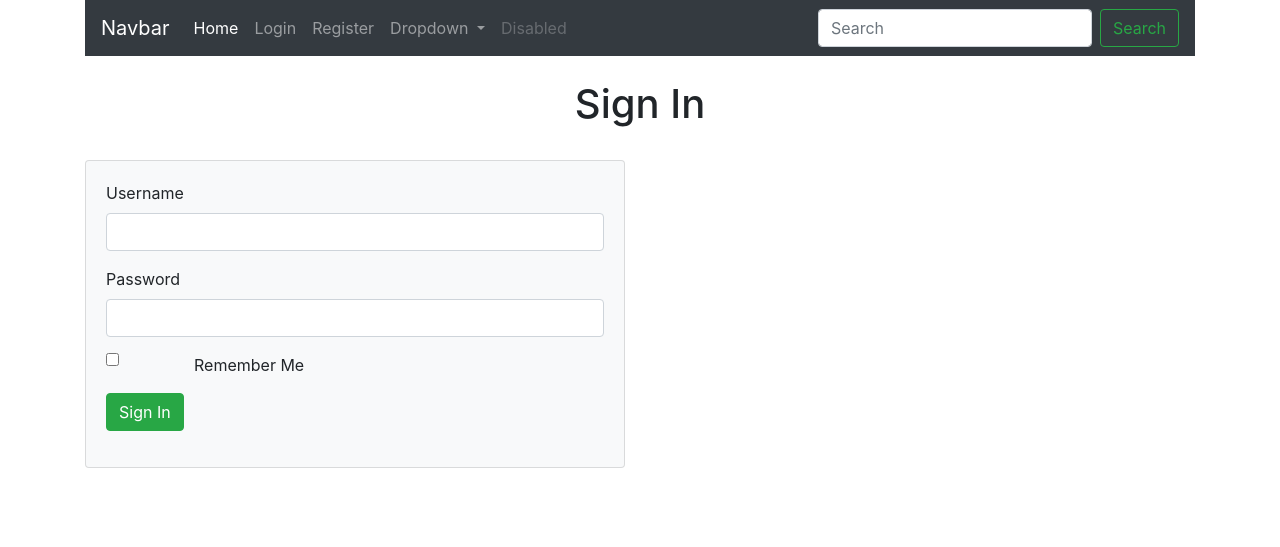
After one commit to jpirih/Tasker, a Flask app: template tasker/templates/auth/login.html in a window 1280 px wide. The commit adds this page. Shown: the top 547 px of the page. Run offline with Flask 2, Linux system fonts and the light colour scheme; the template is opened without the code that fills it: values that come from a table or form of the project are taken from there, others are empty; parts of the project's set-up code (start-up, migrations or seed data) failed here and were passed over; some libraries are stand-ins or nearby versions.

Commit message:
User Login and registration features.

```diff
--- a/config/base_cofig.py
+++ b/config/base_cofig.py
@@ -6,5 +6,5 @@ class BaseConfig:
     """Basic app configuration"""
     DEBUG = False
     SECRET_KEY = os.environ.get('SECRET_KEY') or 'top_secret'
-    SQLALCHEMY_DATABASE_URI = os.environ.get('DATABASE_URL')
+    SQLALCHEMY_DATABASE_URI = 'postgresql://kekec:student15@localhost/tasker'
     SQLALCHEMY_TRACK_MODIFICATIONS = False
--- a/requirements.txt
+++ b/requirements.txt
@@ -10,6 +10,7 @@ Flask-Login==0.4.1
 Flask-Migrate==2.5.2
 flask-shell-ipython==0.4.1
 Flask-SQLAlchemy==2.4.1
+Flask-WTF==0.14.2
 gunicorn==20.0.4
 ipython==7.9.0
 ipython-genutils==0.2.0
@@ -33,3 +34,4 @@ traitlets==4.3.3
 wcwidth==0.1.7
 Werkzeug==0.16.0
 wincertstore==0.2
+WTForms==2.2.1
--- a/tasker/data_seeder/user_seeder.py
+++ b/tasker/data_seeder/user_seeder.py
@@ -19,7 +19,6 @@ class UsersSeeder:
             'email': 'meta@example.com',
             'password': 'meta123'
         },
-
         {
             'username': 'neja',
             'email': 'neja@example.com',
--- a/tasker/static/css/styles.css
+++ b/tasker/static/css/styles.css
@@ -1,7 +1,12 @@
 body {
-    padding-bottom: 89px;
+    padding-bottom: 80px;
 }
 
 .bold {
     font-weight: bold;
 }
+
+.ff-error{
+    font-weight: bold;
+    color: red;
+}
--- /dev/null
+++ b/tasker/templates/auth/login.html
@@ -0,0 +1,59 @@
+{% extends 'base.html' %}
+
+{% block content %}
+    <!-- page heading -->
+    <div class="row justify-content-md-center">
+        <div class="col-sm-6 text-center">
+            <h1>Sign In</h1>
+        </div>
+    </div> <br>
+
+    <!-- page content - login form -->
+    <div class="row">
+        <div class="col-sm-6">
+            <div class="card card-body card-light bg-light">
+                <form action="" method="post" novalidate>
+                    {{ form.hidden_tag() }}
+
+                    <!-- username -->
+                    <div class="form-group">
+                        {{ form.username.label(class="control-label") }}
+                        {{ form.username(class="form-control") }}
+
+                        <p>
+                            {% for error in form.username.errors %}
+                                <span class="ff-error">{{ error }}</span>
+                            {% endfor %}
+                        </p>
+                    </div> <!-- end of username -->
+
+                    <!-- password -->
+                    <div class="form-group">
+                        {{ form.password.label(class="control-label") }}
+                        {{ form.password(class="form-control") }}
+
+                        <p>
+                            {% for error in form.password.errors %}
+                                <span class="ff-error">{{ error }}</span>
+                            {% endfor %}
+                        </p>
+                    </div> <!-- end of password field -->
+
+                    <!-- remember me -->
+                    <div class="form-group row from-check">
+                        <div class="col-sm-2">
+                                {{ form.remember(class="form-check") }}
+                        </div>
+                        <div class="col-sm-10">{{ form.remember.label(class="form-check-label") }}</div>
+                    </div> <!-- end of remember me -->
+
+                    <!-- submit -->
+                    <div class="form-group">
+                        {{ form.submit(class="btn btn-success") }}
+                    </div>
+                </form>
+            </div>
+        </div>
+    </div>
+
+{% endblock %}
--- a/tasker/templates/base.html
+++ b/tasker/templates/base.html
@@ -31,6 +31,9 @@
 
 <!-- page content -->
 <div class="container">
+    <!-- flashed messages -->
+    {% include 'partials/messages.html' %}
+    <!-- page content -->
     {% block content %}{% endblock %}
 </div>
 </body>
--- /dev/null
+++ b/tasker/templates/partials/messages.html
@@ -0,0 +1,12 @@
+{% with messages = get_flashed_messages() %}
+    {% if messages %}
+        <div class="row justify-content-md-center">
+            <div class="col-sm-6">
+                {% for message in messages %}
+                    <div class="alert alert-info"><i class="fa fa-info"></i> {{ message }}</div>
+                    </div>
+                {% endfor %}
+        </div> <br> <!-- end of messages section -->
+
+    {% endif %}
+{% endwith %}
--- a/tasker/templates/partials/navbar.html
+++ b/tasker/templates/partials/navbar.html
@@ -1,6 +1,7 @@
 <nav class="navbar navbar-expand-lg navbar-dark bg-dark">
     <a class="navbar-brand" href="#">Navbar</a>
-  <button class="navbar-toggler" type="button" data-toggle="collapse" data-target="#navbarSupportedContent" aria-controls="navbarSupportedContent" aria-expanded="false" aria-label="Toggle navigation">
+    <button class="navbar-toggler" type="button" data-toggle="collapse" data-target="#navbarSupportedContent"
+            aria-controls="navbarSupportedContent" aria-expanded="false" aria-label="Toggle navigation">
         <span class="navbar-toggler-icon"></span>
     </button>
 
@@ -9,11 +10,18 @@
             <li class="nav-item active">
                 <a class="nav-link" href="{{ url_for('main.home') }}">Home <span class="sr-only">(current)</span></a>
             </li>
+            {% if current_user.is_anonymous %}
                 <li class="nav-item">
-        <a class="nav-link" href="#">Link</a>
+                    <a class="nav-link" href="{{ url_for('tasker.users.login') }}">Login</a>
                 </li>
+                <li class="nav-item">
+                    <a class="nav-link" href="{{ url_for('tasker.users.register') }}">Register</a>
+                </li>
+            {% endif %}
+
             <li class="nav-item dropdown">
-        <a class="nav-link dropdown-toggle" href="#" id="navbarDropdown" role="button" data-toggle="dropdown" aria-haspopup="true" aria-expanded="false">
+                <a class="nav-link dropdown-toggle" href="#" id="navbarDropdown" role="button" data-toggle="dropdown"
+                   aria-haspopup="true" aria-expanded="false">
                     Dropdown
                 </a>
                 <div class="dropdown-menu" aria-labelledby="navbarDropdown">
--- /dev/null
+++ b/tasker/users/__init__.py
@@ -0,0 +1,5 @@
+from flask import Blueprint
+
+bp = Blueprint(__name__, 'users', url_prefix='/users')
+
+from tasker.users import routes
--- /dev/null
+++ b/tasker/users/forms.py
@@ -0,0 +1,34 @@
+from flask_wtf import FlaskForm
+from wtforms import StringField, PasswordField, SubmitField, BooleanField
+from wtforms.validators import DataRequired, Email, EqualTo, ValidationError
+
+from tasker.models import User
+
+
+class LoginForm(FlaskForm):
+    """User login form"""
+    username = StringField('Username', validators=[DataRequired()])
+    password = PasswordField('Password', validators=[DataRequired()])
+    remember = BooleanField('Remember Me')
+    submit = SubmitField('Sign In')
+
+
+class RegisterForm(FlaskForm):
+    """User registration form."""
+    username = StringField('Username', validators=[DataRequired()])
+    email = StringField('Email', validators=[DataRequired(), Email()])
+    password = PasswordField('Password', validators=[DataRequired()])
+    password2 = PasswordField('Repeat Password', validators=[DataRequired(), EqualTo('password')])
+    submit = SubmitField('Register')
+
+    def validate_username(self, username):
+        """Unique username validation checks if given username is still available"""
+        user = User.get_user_by_username(username=username.data)
+        if user is not None:
+            raise ValidationError('Please choose different username.')
+
+    def validate_email(self, email):
+        """Unique Email validation  checks if given email is still available"""
+        user = User.get_user_by_email(email=email.data)
+        if user is not None:
+            raise ValidationError('Please choose different email.')
```
Also changed, not shown: tasker/__init__.py (+7 -0 lines), tasker/models/users_model.py (+27 -3 lines), tasker/templates/auth/register.html (added, +64 -0 lines), tasker/tests/conf_t.py (+13 -0 lines), tasker/tests/test_auth_module.py (added, +83 -0 lines), tasker/tests/test_user_model.py (+7 -0 lines), tasker/users/routes.py (added, +52 -0 lines), tasker/data_seeder/__init__.py (line endings or trailing spaces), 1 other file. Lines whose indentation alone changed are shown as unchanged.
